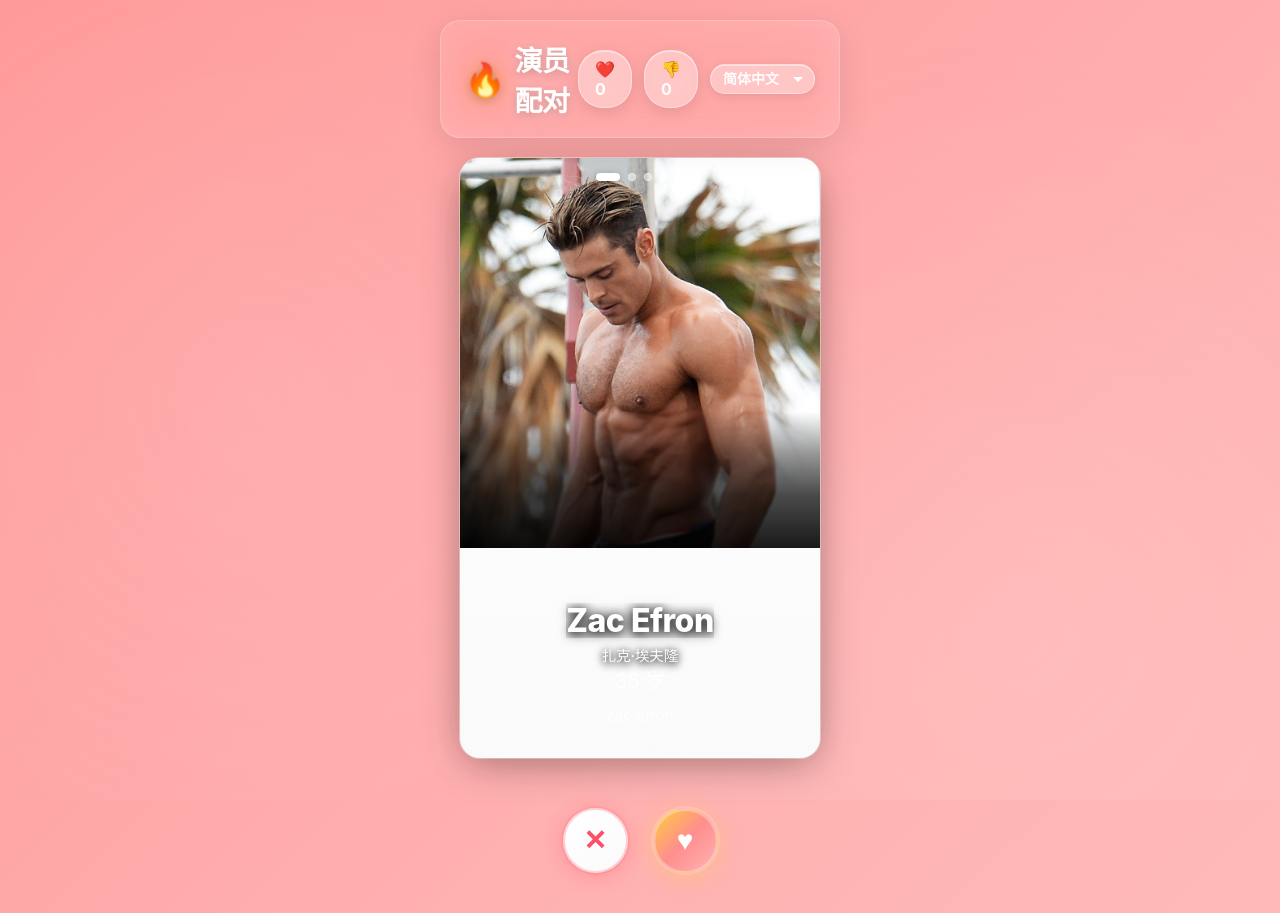
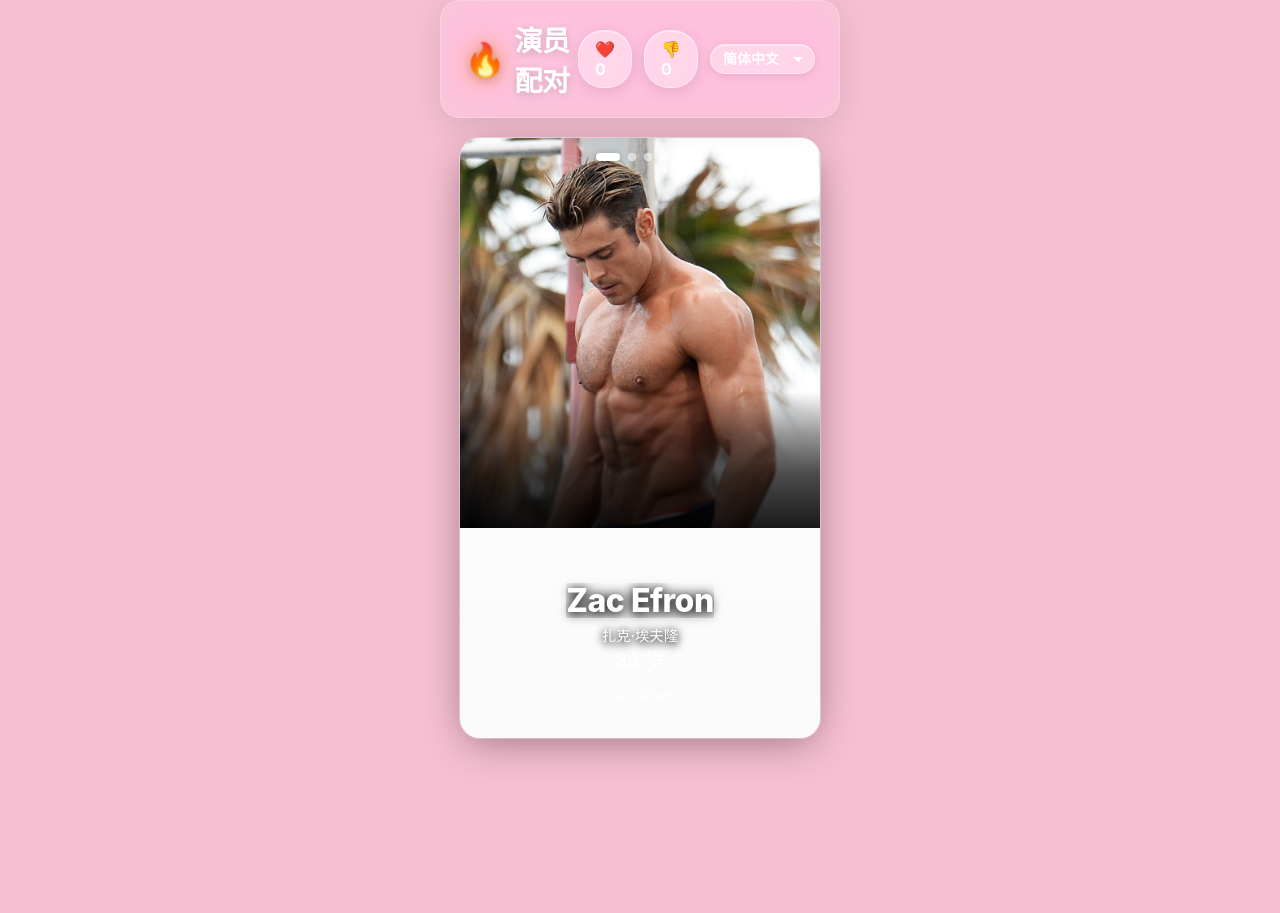
Before and after one commit to C171017/actor-mock-tinder, a React (Vite) app: page / in a window 1280 px wide. After the commit the page ends 800 px from the top, so only its background shows below. Built offline with nearby package versions, Linux system fonts and the light colour scheme.

Commit message:
Update CSS: remove action buttons, adjust viewport units and margins

```diff
--- a/src/App.css
+++ b/src/App.css
@@ -1,9 +1,10 @@
 .app {
-  min-height: 100vh;
+  height: 100dvh;
+  max-height: 100dvh;
   display: flex;
   flex-direction: column;
   align-items: center;
-  padding: 20px;
+  /* padding: 20px; */
   position: relative;
 }
 
@@ -140,7 +141,6 @@
               0 0 0 1px rgba(255, 255, 255, 0.5),
               inset 0 1px 0 rgba(255, 255, 255, 0.8);
   position: relative;
-  overflow: hidden;
 }
 
 .reset-button::before {
@@ -190,7 +190,6 @@
   font-size: 28px;
   transition: all 0.2s cubic-bezier(0.4, 0, 0.2, 1);
   position: relative;
-  overflow: hidden;
 }
 
 .pass-button {
@@ -229,7 +228,6 @@
               inset 0 1px 0 rgba(255, 255, 255, 0.3);
   border: 2px solid rgba(255, 255, 255, 0.3);
   position: relative;
-  overflow: hidden;
 }
 
 .like-button::before {
--- a/src/App.jsx
+++ b/src/App.jsx
@@ -90,16 +90,6 @@
         )}
       </div>
 
-      {!isFinished && (
-        <div className="action-buttons">
-          <button className="pass-button" onClick={handlePass}>
-            <span className="button-icon">✕</span>
-          </button>
-          <button className="like-button" onClick={handleLike}>
-            <span className="button-icon">♥</span>
-          </button>
-        </div>
-      )}
     </div>
   );
 }
--- a/src/index.css
+++ b/src/index.css
@@ -4,32 +4,23 @@
   box-sizing: border-box;
 }
 
+html {
+  height: 100svh;
+  /* background: #7FFFD4; */
+}
+
 body {
+  height: 100svh;
   font-family: -apple-system, BlinkMacSystemFont, 'Segoe UI', 'Roboto', 'Oxygen',
     'Ubuntu', 'Cantarell', 'Fira Sans', 'Droid Sans', 'Helvetica Neue',
     sans-serif;
   -webkit-font-smoothing: antialiased;
   -moz-osx-font-smoothing: grayscale;
-  background: linear-gradient(135deg, #FD5068 0%, #FF6B9D 25%, #FF8E8E 50%, #FFB3B3 75%, #FFC8C8 100%);
-  background-size: 400% 400%;
-  animation: gradientShift 15s ease infinite;
-  min-height: 100vh;
-  overflow-x: hidden;
+  background: #f6bfd2;
   position: relative;
+  /* overflow: hidden; */
 }
 
-body::before {
-  content: '';
-  position: fixed;
-  top: 0;
-  left: 0;
-  width: 100%;
-  height: 100%;
-  background: radial-gradient(circle at 20% 50%, rgba(255, 255, 255, 0.1) 0%, transparent 50%),
-              radial-gradient(circle at 80% 80%, rgba(255, 255, 255, 0.1) 0%, transparent 50%);
-  pointer-events: none;
-  z-index: 0;
-}
 
 @keyframes gradientShift {
   0%, 100% {
@@ -42,7 +33,8 @@
 
 #root {
   width: 100%;
-  min-height: 100vh;
+  height: 100dvh;
+  max-height: 100dvh;
   position: relative;
   z-index: 1;
 }
--- a/src/translations.js
+++ b/src/translations.js
@@ -12,8 +12,8 @@
 
     // Buttons
     reset: '重新开始',
-    like: '喜欢',
-    pass: '不喜欢',
+    like: '❤️‍🔥',
+    pass: '🙅🏼',
 
     // Card
     yearsOld: '岁',
@@ -40,8 +40,8 @@
 
     // Buttons
     reset: '重新開始',
-    like: '喜歡',
-    pass: '不喜歡',
+    like: '❤️‍🔥',
+    pass: '🙅🏼',
 
     // Card
     yearsOld: '歲',
@@ -68,8 +68,8 @@
 
     // Buttons
     reset: 'Start Over',
-    like: 'LIKE',
-    pass: 'NOPE',
+    like: '❤️‍🔥',
+    pass: '🙅🏼',
 
     // Card
     yearsOld: 'years old',
```
